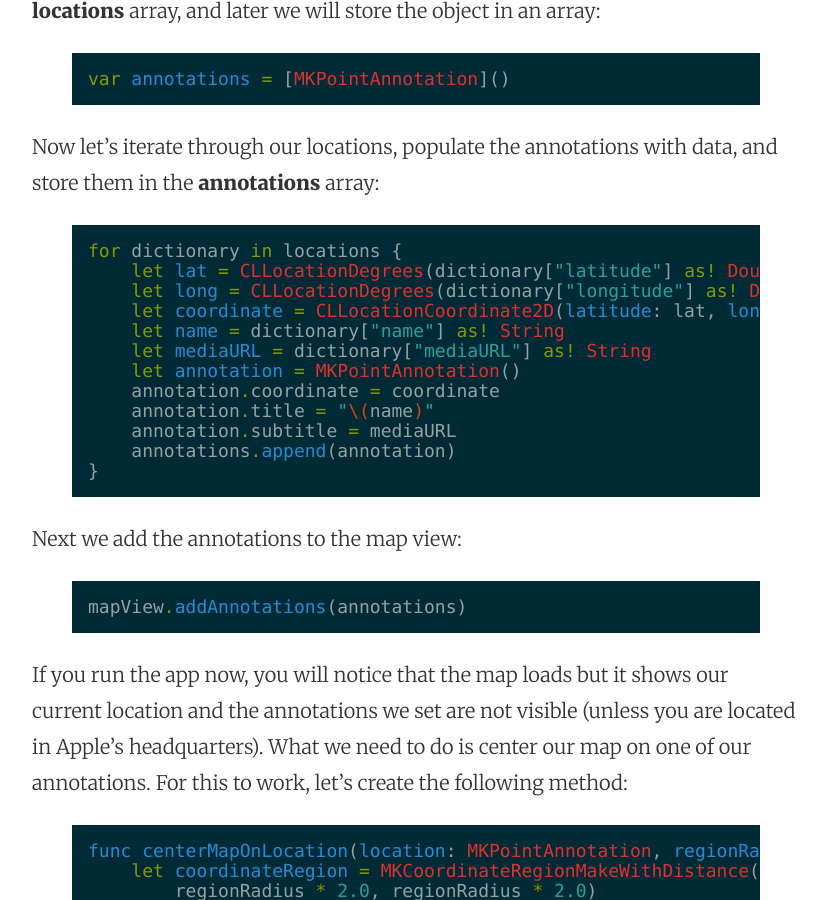
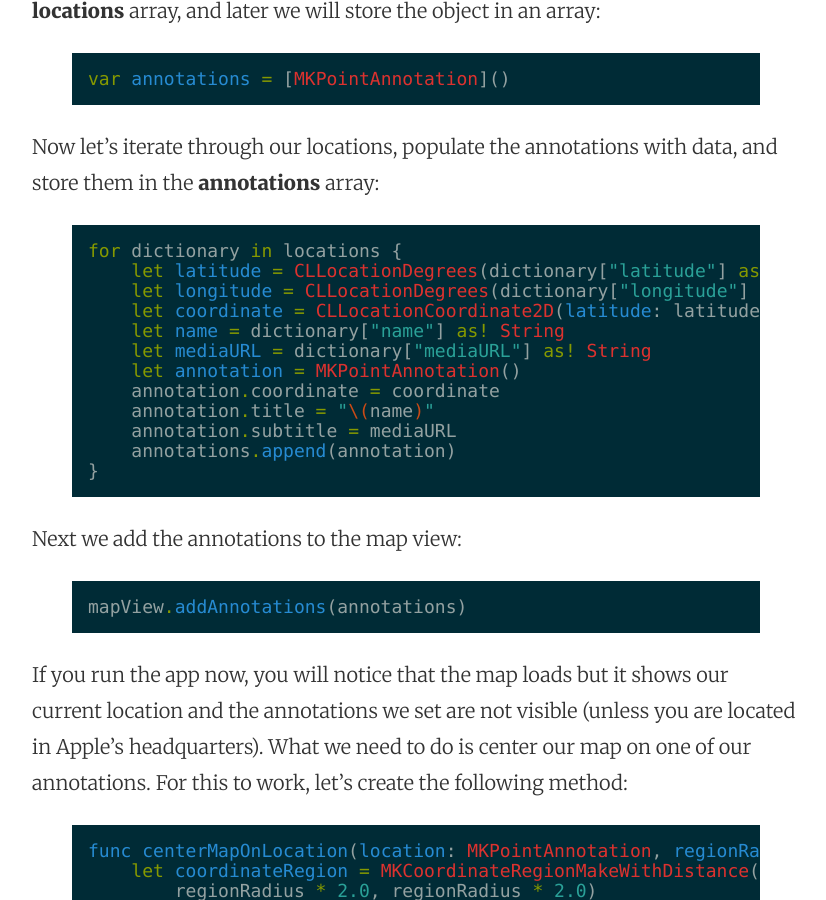
Before and after one commit to mhorga/mhorga.github.io, a Jekyll site: the page built from _posts/2015-08-01-introduction-to-mapkit.markdown, in a window 1280 px wide and 900 px high, scrolled down 1114 px. Shown: the whole window, without its empty margins (224-1050 px from the left). Built offline with Jekyll 4.4.1, drawn with Linux system fonts in a browser that asks for light colours.

Commit message:
Post update: Introduction to MapKit

```diff
--- a/_posts/2015-08-01-introduction-to-mapkit.markdown
+++ b/_posts/2015-08-01-introduction-to-mapkit.markdown
@@ -34,9 +34,9 @@ Now let's iterate through our locations, populate the annotations with data, and
 
 {% highlight swift %}
 for dictionary in locations {
-    let lat = CLLocationDegrees(dictionary["latitude"] as! Double)
-    let long = CLLocationDegrees(dictionary["longitude"] as! Double)
-    let coordinate = CLLocationCoordinate2D(latitude: lat, longitude: long)
+    let latitude = CLLocationDegrees(dictionary["latitude"] as! Double)
+    let longitude = CLLocationDegrees(dictionary["longitude"] as! Double)
+    let coordinate = CLLocationCoordinate2D(latitude: latitude, longitude: longitude)
     let name = dictionary["name"] as! String
     let mediaURL = dictionary["mediaURL"] as! String
     let annotation = MKPointAnnotation()
```
